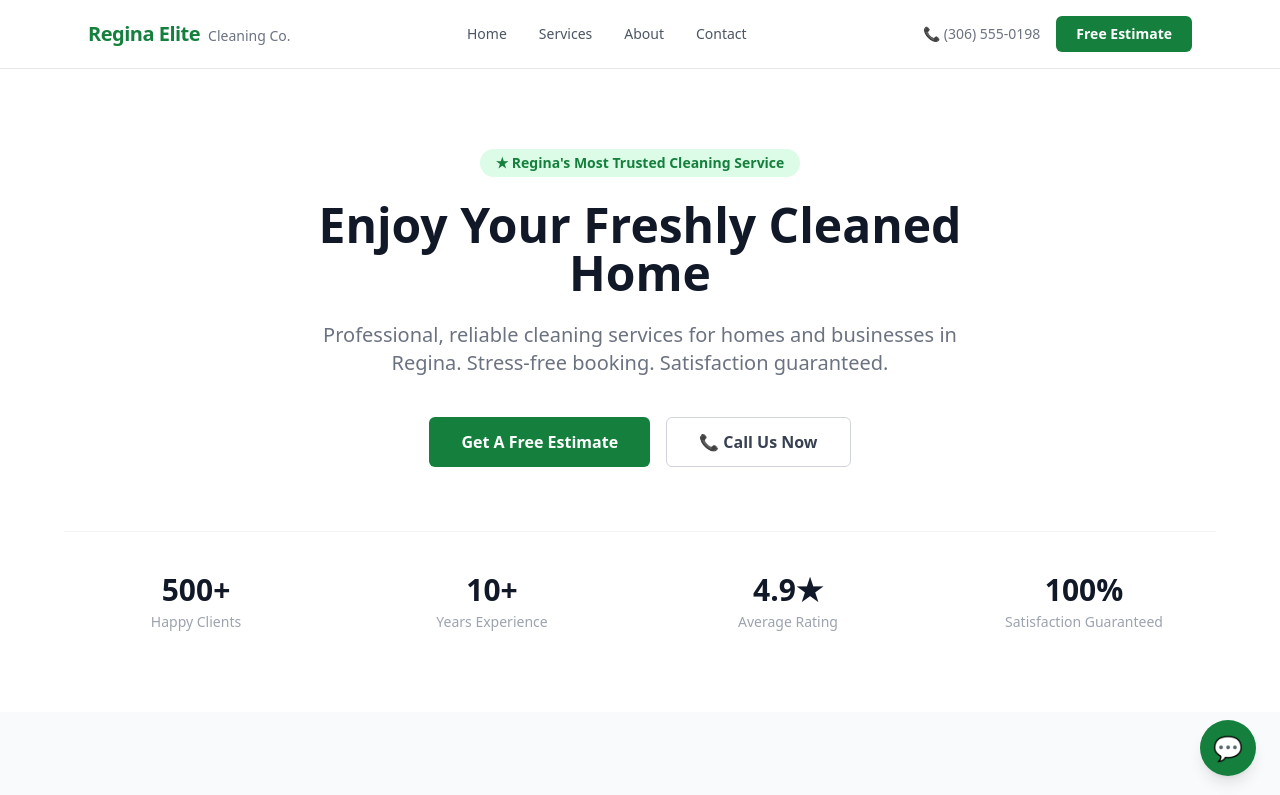
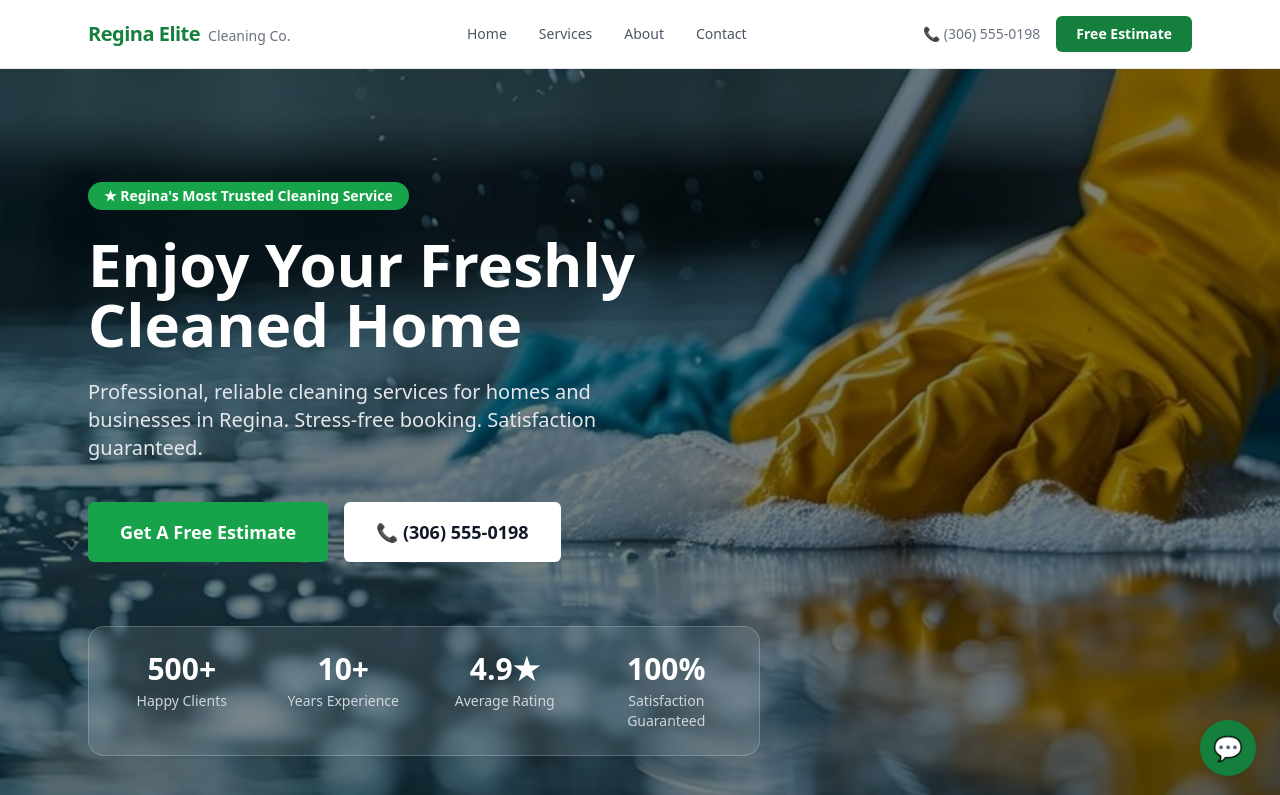
Before and after one commit to dpatel1405/regina-cleaning, a React (Create React App) app: page / in a window 1280 px wide. Shown: the top 795 px of the page. Built offline with nearby package versions, Linux system fonts and the light colour scheme.

Commit message:
Add hero background image

```diff
--- a/src/components/Hero.jsx
+++ b/src/components/Hero.jsx
@@ -1,55 +1,68 @@
 function Hero() {
   return (
-    <section className="bg-white py-16 md:py-20 px-6">
-      <div className="max-w-6xl mx-auto flex flex-col items-center text-center">
+    <section className="relative min-h-screen flex items-center">
+
+      {/* Background Image */}
+      <div
+        className="absolute inset-0 bg-cover bg-center bg-no-repeat"
+        style={{ backgroundImage: "url('/images/hero.jpg')" }}
+      />
+
+      {/* Dark Overlay */}
+      <div className="absolute inset-0 bg-black opacity-50" />
+
+      {/* Content */}
+      <div className="relative z-10 max-w-6xl mx-auto px-6 py-20 w-full">
+        <div className="max-w-2xl">
 
           {/* Badge */}
-        <div className="bg-green-100 text-green-700 text-sm font-semibold px-4 py-1 rounded-full mb-6">
+          <div className="inline-block bg-green-600 text-white text-sm font-semibold px-4 py-1 rounded-full mb-6">
             ★ Regina's Most Trusted Cleaning Service
           </div>
 
           {/* Headline */}
-        <h1 className="text-3xl md:text-5xl font-bold text-gray-900 leading-tight mb-6 max-w-3xl">
+          <h1 className="text-4xl md:text-6xl font-bold text-white leading-tight mb-6">
             Enjoy Your Freshly Cleaned Home
           </h1>
 
           {/* Subheadline */}
-        <p className="text-lg md:text-xl text-gray-500 mb-10 max-w-2xl">
-          Professional, reliable cleaning services for homes and businesses in Regina.
-          Stress-free booking. Satisfaction guaranteed.
+          <p className="text-lg md:text-xl text-gray-200 mb-10 max-w-xl">
+            Professional, reliable cleaning services for homes and businesses in Regina. Stress-free booking. Satisfaction guaranteed.
           </p>
 
           {/* Buttons */}
-        <div className="flex flex-col sm:flex-row gap-4 mb-16 w-full sm:w-auto">
-          <button className="bg-green-700 hover:bg-green-800 text-white font-semibold px-8 py-3 rounded-md w-full sm:w-auto">
+          <div className="flex flex-col sm:flex-row gap-4 mb-16">
+            <button className="bg-green-600 hover:bg-green-700 text-white font-semibold px-8 py-4 rounded-md text-lg w-full sm:w-auto transition-all">
               Get A Free Estimate
             </button>
-          <button className="border border-gray-300 hover:border-green-700 text-gray-700 hover:text-green-700 font-semibold px-8 py-3 rounded-md w-full sm:w-auto">
-            📞 Call Us Now
+            <button className="bg-white hover:bg-gray-100 text-gray-900 font-semibold px-8 py-4 rounded-md text-lg w-full sm:w-auto transition-all">
+              📞 (306) 555-0198
             </button>
           </div>
 
           {/* Stats Bar */}
-        <div className="w-full border-t border-gray-100 pt-10 grid grid-cols-2 md:grid-cols-4 gap-8">
+          <div className="grid grid-cols-2 md:grid-cols-4 gap-6 bg-white bg-opacity-10 backdrop-blur-sm rounded-2xl p-6 border border-white border-opacity-20">
             <div className="text-center">
-            <div className="text-3xl font-bold text-gray-900">500+</div>
-            <div className="text-gray-400 text-sm mt-1">Happy Clients</div>
+              <div className="text-3xl font-bold text-white">500+</div>
+              <div className="text-gray-300 text-sm mt-1">Happy Clients</div>
             </div>
             <div className="text-center">
-            <div className="text-3xl font-bold text-gray-900">10+</div>
-            <div className="text-gray-400 text-sm mt-1">Years Experience</div>
+              <div className="text-3xl font-bold text-white">10+</div>
+              <div className="text-gray-300 text-sm mt-1">Years Experience</div>
             </div>
             <div className="text-center">
-            <div className="text-3xl font-bold text-gray-900">4.9★</div>
-            <div className="text-gray-400 text-sm mt-1">Average Rating</div>
+              <div className="text-3xl font-bold text-white">4.9★</div>
+              <div className="text-gray-300 text-sm mt-1">Average Rating</div>
             </div>
             <div className="text-center">
-            <div className="text-3xl font-bold text-gray-900">100%</div>
-            <div className="text-gray-400 text-sm mt-1">Satisfaction Guaranteed</div>
+              <div className="text-3xl font-bold text-white">100%</div>
+              <div className="text-gray-300 text-sm mt-1">Satisfaction Guaranteed</div>
             </div>
           </div>
 
         </div>
+      </div>
+
     </section>
   );
 }
```
Also changed, not shown: public/images/hero.jpg (added). Lines whose indentation alone changed are shown as unchanged.
